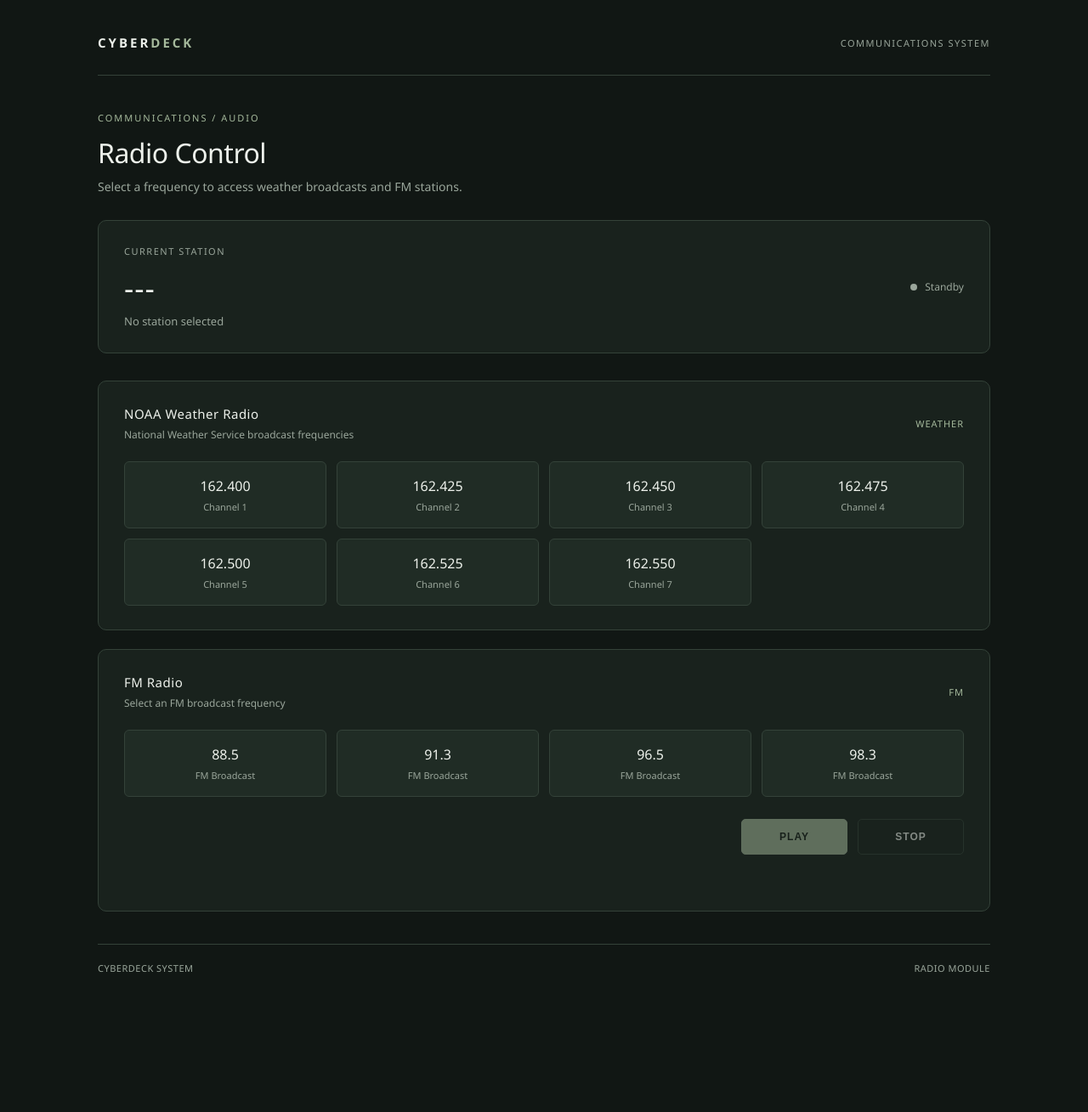
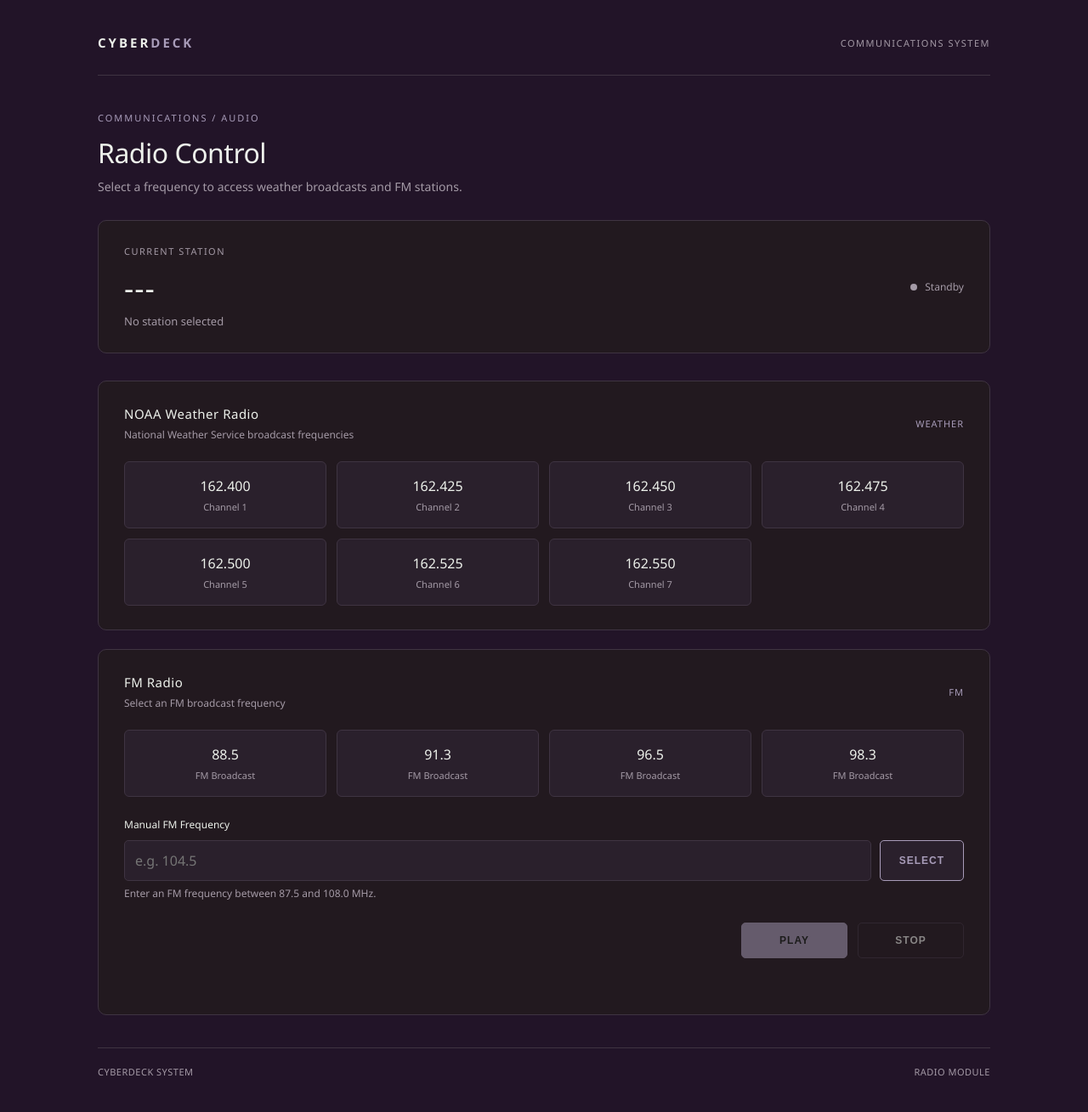
Before and after one commit to nishataisha/WiCS-CyberDeck, a Flask app: page /radio in a window 1280 px wide. Shown: the whole page at 85% size. Before the commit the page ends 1144 px from the top, so only its background shows below. Run offline with Flask 3, Linux system fonts and the light colour scheme.

Commit message:
Integrate radio webpage with RTL-SDR hardware

```diff
--- a/app.py
+++ b/app.py
@@ -1,9 +1,19 @@
 from flask import Flask, render_template, request, jsonify, redirect
+from decimal import Decimal, InvalidOperation
+import subprocess
+import shutil
+import threading
+import time
 
 app = Flask(__name__)
 
 current_station = None
+current_type = None
 is_playing = False
+
+radio_process = None
+audio_process = None
+radio_lock = threading.Lock()
 
 NOAA_FREQUENCIES = [
     "162.400",
@@ -23,6 +33,29 @@ FM_FREQUENCIES = [
 ]
 
 
+def stop_radio_processes():
+    """Stop both the RTL-SDR receiver and audio playback."""
+    global radio_process, audio_process, is_playing
+
+    if radio_process and radio_process.poll() is None:
+        radio_process.terminate()
+
+    if audio_process and audio_process.poll() is None:
+        audio_process.terminate()
+
+    for process in (radio_process, audio_process):
+        if process:
+            try:
+                process.wait(timeout=2)
+            except subprocess.TimeoutExpired:
+                process.kill()
+                process.wait()
+
+    radio_process = None
+    audio_process = None
+    is_playing = False
+
+
 @app.route("/")
 def home():
     return redirect("/radio")
@@ -35,32 +68,101 @@ def radio():
 
 @app.route("/radio/tune")
 def tune():
-    global current_station, is_playing
+    global current_station, current_type
+    global radio_process, audio_process, is_playing
 
-    freq = request.args.get("freq")
-    station_type = request.args.get("type")
+    freq = request.args.get("freq", "").strip()
+    station_type = request.args.get("type", "").upper()
 
     if station_type not in ("NOAA", "FM"):
         return jsonify({"error": "Invalid station type."}), 400
 
-    allowed_frequencies = (
-        NOAA_FREQUENCIES if station_type == "NOAA"
-        else FM_FREQUENCIES
-    )
-
-    if freq not in allowed_frequencies:
+    try:
+        frequency = Decimal(freq)
+    except InvalidOperation:
         return jsonify({"error": "Invalid frequency."}), 400
 
-    current_station = freq
-    is_playing = True
+    if not frequency.is_finite():
+        return jsonify({"error": "Invalid frequency."}), 400
 
-    print(f"Tuning to {freq} MHz ({station_type})")
+    if station_type == "NOAA":
+        if freq not in NOAA_FREQUENCIES:
+            return jsonify({"error": "Invalid NOAA frequency."}), 400
+        mode = "fm"
+        sample_rate = "12k"
+
+    else:
+        if not Decimal("87.5") <= frequency <= Decimal("108.0"):
+            return jsonify({"error": "FM frequency must be between 87.5 and 108.0 MHz."}), 400
+        mode = "wbfm"
+        sample_rate = "200k"
+
+    rtl_fm_path = shutil.which("rtl_fm")
+    aplay_path = shutil.which("aplay")
+
+    if not rtl_fm_path or not aplay_path:
+        return jsonify({
+            "error": "Radio playback requires rtl_fm and aplay on the Raspberry Pi."
+        }), 503
+
+    with radio_lock:
+        stop_radio_processes()
+
+        try:
+            radio_process = subprocess.Popen(
+                [
+                    rtl_fm_path,
+                    "-f", f"{freq}M",
+                    "-M", mode,
+                    "-s", sample_rate,
+                    "-r", "48k"
+                ],
+                stdout=subprocess.PIPE,
+                stderr=subprocess.DEVNULL
+            )
+
+            audio_process = subprocess.Popen(
+                [
+                    aplay_path,
+                    "-r", "48000",
+                    "-f", "S16_LE",
+                    "-t", "raw",
+                    "-c", "1"
+                ],
+                stdin=radio_process.stdout,
+                stdout=subprocess.DEVNULL,
+                stderr=subprocess.DEVNULL
+            )
+
+            # Close the parent's copy of the pipe.
+            radio_process.stdout.close()
+
+            # Check whether either process failed immediately.
+            time.sleep(0.3)
+
+            if radio_process.poll() is not None or audio_process.poll() is not None:
+                stop_radio_processes()
+                return jsonify({
+                    "error": "Could not start radio playback. Check the receiver and audio output."
+                }), 500
+
+            current_station = freq
+            current_type = station_type
+            is_playing = True
+
+        except (OSError, subprocess.SubprocessError) as error:
+            stop_radio_processes()
+            return jsonify({
+                "error": f"Could not start radio: {error}"
+            }), 500
+
+    print(f"Playing {freq} MHz ({station_type})")
 
     return jsonify({
         "status": "success",
         "station": current_station,
-        "type": station_type,
-        "message": f"Tuning request sent to {freq} MHz."
+        "type": current_type,
+        "message": f"Playing {freq} MHz."
     })
 
 
@@ -68,7 +170,8 @@ def tune():
 def stop():
     global is_playing
 
-    is_playing = False
+    with radio_lock:
+        stop_radio_processes()
 
     print("Radio stopped")
 
@@ -80,4 +183,4 @@ def stop():
 
 
 if __name__ == "__main__":
-    app.run(debug=True)
+    app.run(debug=False, use_reloader=False)
--- a/templates/radio.html
+++ b/templates/radio.html
@@ -7,15 +7,15 @@
 
     <style>
         :root {
-            --background: #111714;
-            --surface: #19221d;
-            --surface-light: #202c25;
-            --border: #344239;
-            --accent: #a5b99c;
-            --accent-hover: #c0d0b7;
+            --background: #221428;
+            --surface: #22191f;
+            --surface-light: #2a202c;
+            --border: #3f3442;
+            --accent: #a89cb9;
+            --accent-hover: #cab7d0;
             --text: #edf1eb;
-            --muted: #9aa69b;
-            --success: #9fc5a1;
+            --muted: #a49aa6;
+            --success: #b09fc5;
             --danger: #c98e87;
         }
 
@@ -313,6 +313,53 @@
                 padding: 22px 18px;
             }
         }
+        .manual-frequency {
+            margin-top: 24px;
+        }
+
+        .manual-frequency label {
+            display: block;
+            color: var(--text);
+            font-size: 12px;
+            margin-bottom: 10px;
+        }
+
+        .manual-frequency-controls {
+            display: flex;
+            gap: 10px;
+        }
+
+        .manual-frequency input {
+            flex: 1;
+            min-width: 0;
+            background: var(--surface-light);
+            border: 1px solid var(--border);
+            border-radius: 5px;
+            padding: 12px;
+            color: var(--text);
+            font: inherit;
+        }
+
+        .manual-frequency input:focus {
+            outline: 2px solid var(--accent);
+            outline-offset: 2px;
+        }
+
+        .manual-frequency-button {
+            background: var(--surface-light);
+            border: 1px solid var(--accent);
+            border-radius: 5px;
+            color: var(--accent);
+            padding: 0 22px;
+            cursor: pointer;
+            font-size: 12px;
+            font-weight: 600;
+            letter-spacing: 1px;
+        }
+
+        .manual-frequency-button:hover {
+            background: #29372e;
+        }
     </style>
 </head>
 
@@ -375,6 +422,34 @@
 
                 <div class="station-grid" id="fm-stations"></div>
 
+                <div class="manual-frequency">
+                    <label for="manual-fm-frequency">Manual FM Frequency</label>
+
+                    <div class="manual-frequency-controls">
+                        <input
+                            type="number"
+                            id="manual-fm-frequency"
+                            min="87.5"
+                            max="108.0"
+                            step="0.1"
+                            placeholder="e.g. 104.5"
+                        />
+
+                        <button
+                            type="button"
+                            class="manual-frequency-button"
+                            id="manual-fm-button"
+                        >
+                            SELECT
+                        </button>
+                    </div>
+
+                    <p class="section-description">
+                        Enter an FM frequency between 87.5 and 108.0 MHz.
+                    </p>
+                </div>
+
+
                 <div class="controls">
                     <button class="control-button play-button"
                             id="play-button" disabled>
@@ -410,7 +485,7 @@
             "162.550"
         ];
 
-        // Temporary FM frequencies for the software demo.
+        // FM preset frequencies
         const fmFrequencies = [
             "88.5",
             "91.3",
@@ -473,14 +548,16 @@
             });
         }
 
-        function selectStation(frequency, type, button) {
+        function selectStation(frequency, type, button = null) {
             selectedFrequency = frequency;
             selectedType = type;
 
             document.querySelectorAll(".station-button")
                 .forEach(btn => btn.classList.remove("active"));
 
-            button.classList.add("active");
+            if (button) {
+                button.classList.add("active");
+            }
 
             currentFrequency.textContent = frequency + " MHz";
             currentStation.textContent =
@@ -491,7 +568,9 @@
             playButton.disabled = false;
             stopButton.disabled = !isPlaying;
 
-            message.textContent = "Frequency selected. Press PLAY to tune.";
+            message.textContent = isPlaying
+                ? "New frequency selected. Press PLAY to switch stations."
+                : "Frequency selected. Press PLAY to tune.";
         }
 
         function updatePlaybackStatus(playing) {
@@ -558,6 +637,28 @@
         }
 
         playButton.addEventListener("click", playRadio);
+        const manualFrequencyInput =
+            document.getElementById("manual-fm-frequency");
+
+        const manualFrequencyButton =
+            document.getElementById("manual-fm-button");
+
+        manualFrequencyButton.addEventListener("click", () => {
+            const frequency = Number(manualFrequencyInput.value);
+
+            if (
+                manualFrequencyInput.value.trim() === "" ||
+                !Number.isFinite(frequency) ||
+                frequency < 87.5 ||
+                frequency > 108.0
+            ) {
+                message.textContent =
+                    "Enter a valid FM frequency between 87.5 and 108.0 MHz.";
+                return;
+            }
+
+            selectStation(frequency.toFixed(1), "FM");
+        });
         stopButton.addEventListener("click", stopRadio);
 
         createStationButtons(
```
